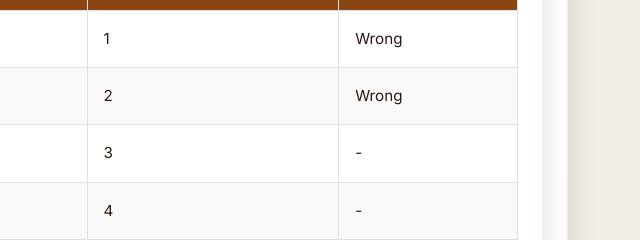
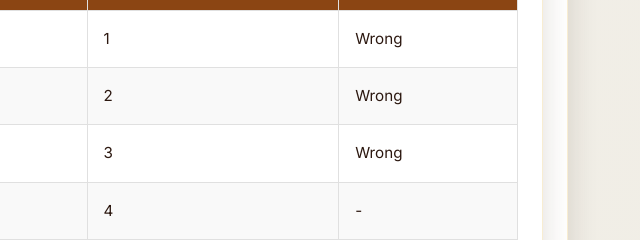
Before and after one commit to elisaspaziopia/bacco-caravaggio-ke4h, a plain HTML site: page prompting_techniques.html in a window 1280 px wide. Shown: the part 9880-10120 px from the top of the page, 640-1280 px from the left. Drawn offline with nearby package versions, Linux system fonts and the light colour scheme.

Commit message:
Update prompting_techniques.html

```diff
--- a/prompting_techniques.html
+++ b/prompting_techniques.html
@@ -389,7 +389,7 @@ Questa versione si caratterizza per l'immediatezza della presenza fisica e l'amb
                     <td><strong>Mistral</strong></td>
                     <td>Zero-shot prompt</td>
                     <td>3</td>
-                    <td>-</td>
+                    <td>Wrong</td>
                 </tr>
                 <td><strong>Gemini</strong></td>
                 <td>-</td>
```
